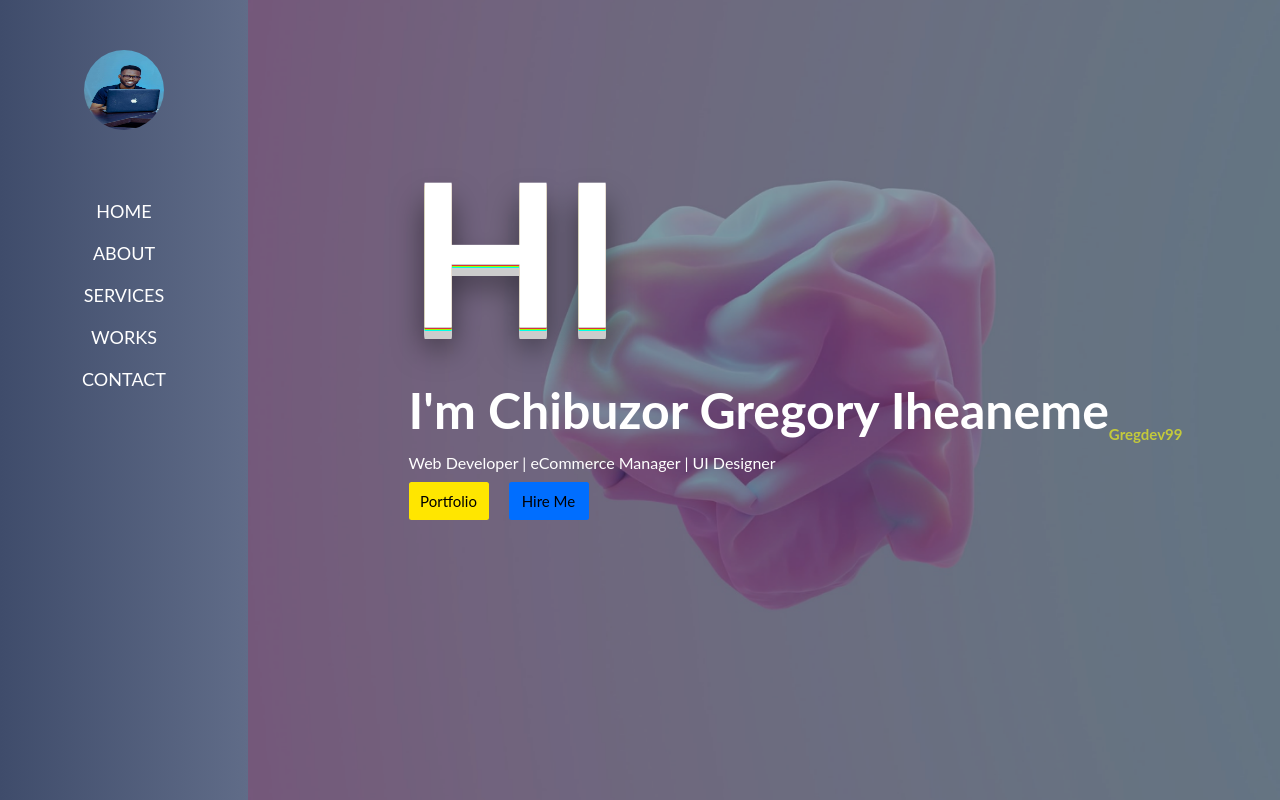
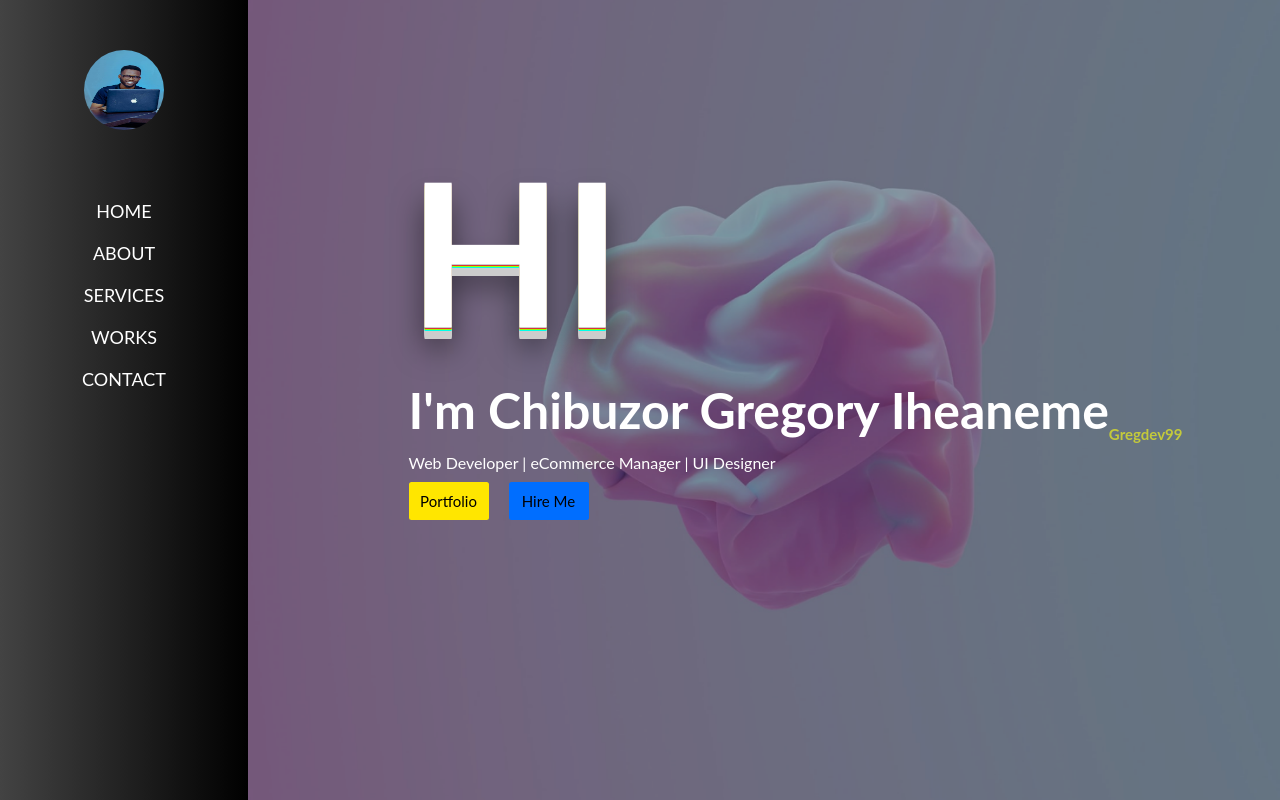
Before and after one commit to Iheanemegregory-9/Greg-dev-Portfolio-v.1, a plain HTML site: page index.html in a window 1280 px wide. Shown: the top 800 px of the page. Drawn offline with Linux system fonts and the light colour scheme.

Commit message:
css changes

```diff
--- a/style.css
+++ b/style.css
@@ -306,9 +306,10 @@ transform: scaleX(1.1);
     z-index: 1;
     top: 0;
     left: 0;
-    background: #606c88;  /* fallback for old browsers */
-    background: -webkit-linear-gradient(to right, #3f4c6b, #606c88);  /* Chrome 10-25, Safari 5.1-6 */
-    background: linear-gradient(to right, #3f4c6b, #606c88); /* W3C, IE 10+/ Edge, Firefox 16+, Chrome 26+, Opera 12+, Safari 7+ */
+    background: #000000;  /* fallback for old browsers */
+    background: -webkit-linear-gradient(to right, #434343, #000000);  /* Chrome 10-25, Safari 5.1-6 */
+    background: linear-gradient(to right, #434343, #000000); /* W3C, IE 10+/ Edge, Firefox 16+, Chrome 26+, Opera 12+, Safari 7+ */
+
 
     overflow-x: hidden;
     padding-top: 50px;
```
